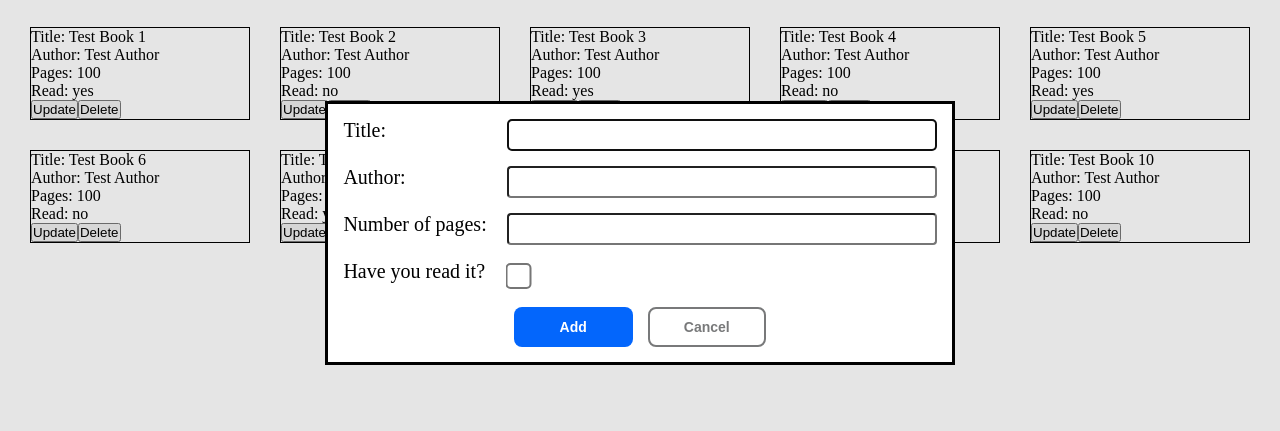
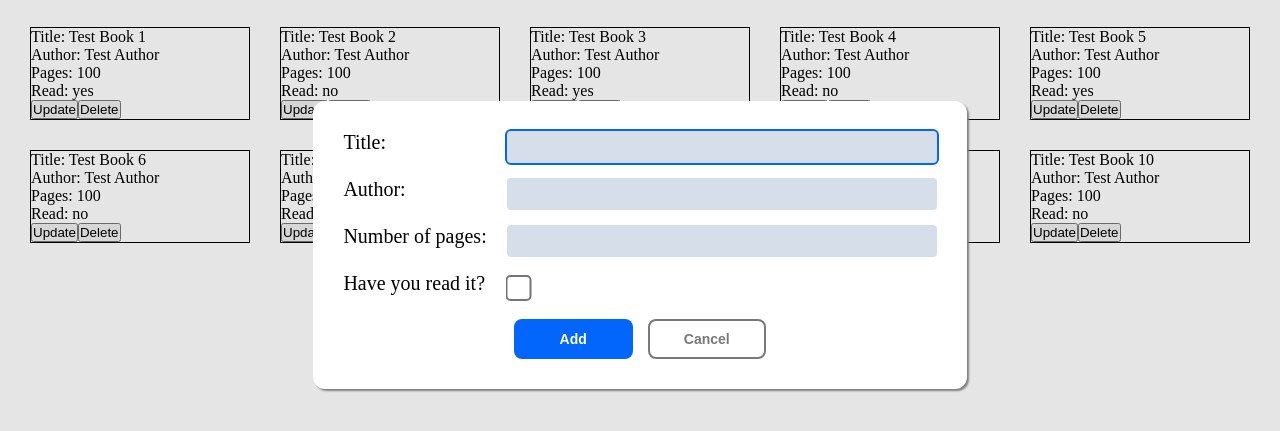
Before and after one commit to vincent585/mybrary, a plain HTML site: page index.html in a window 1280 px wide. Both pictures are taken after a click on the button "Add Book". Shown: the part 59-490 px from the top of the page. Drawn offline with Linux system fonts and the light colour scheme.

Commit message:
finish styling of form

```diff
--- a/css/style.css
+++ b/css/style.css
@@ -24,6 +24,14 @@
 .input-wrapper input {
     height: 2rem;
     border-radius: 4px;
+    background-color: #d6dfe9;
+    border: none;
+    font-size: 16px;
+}
+
+.input-wrapper>input:focus,
+.form-buttons>button:focus {
+    outline: 2px solid #0366fc;
 }
 
 .input-wrapper input[type="checkbox"] {
@@ -59,10 +67,18 @@
     border: 2px solid #78797a;
 }
 
+#add:hover {
+    background-color: #035adb;
+}
+
+#cancel:hover {
+    background-color: #d6dfe9;
+}
+
 form {
     display: grid;
     gap: 15px;
-    padding: 15px;
+    padding: 30px;
     font-size: 20px;
 }
 
@@ -72,4 +88,7 @@ dialog {
     position: fixed;
     top: 20%;
     justify-self: center;
+    border: none;
+    border-radius: 12px;
+    box-shadow: 2px 2px 2px gray;
 }
```
